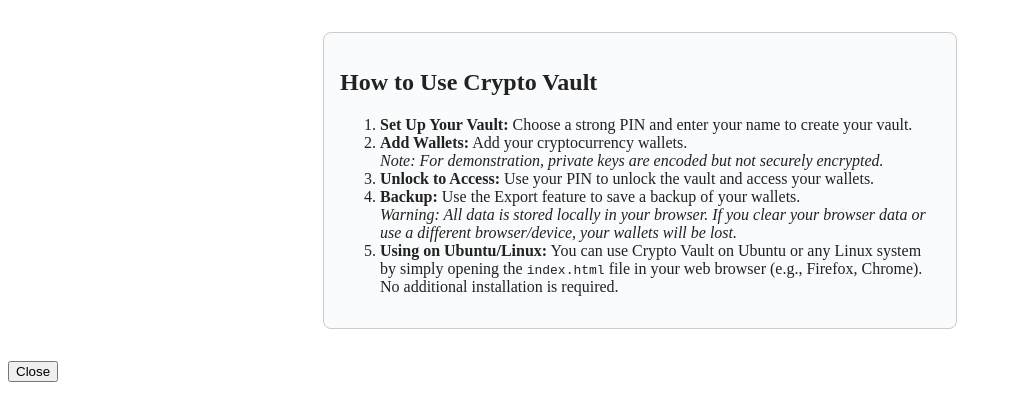
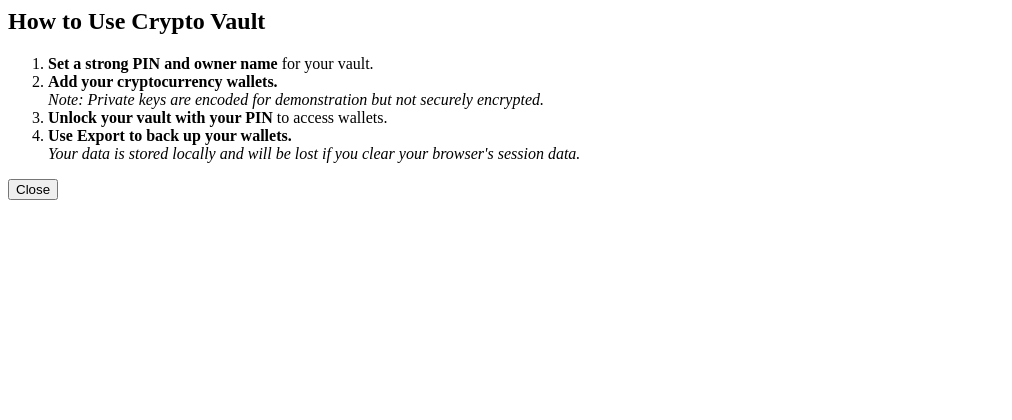
Before and after one commit to 00impera/Index.html, a plain HTML site: page Index.html in a window 1280 px wide. Shown: the whole page, without its empty margins (0-1012 px from the left). Drawn offline with Linux system fonts and the light colour scheme.

Commit message:
Update Index.html with improved instructions modal content

```diff
--- a/Index.html
+++ b/Index.html
@@ -1,42 +1,19 @@
-<!DOCTYPE html>
-<html lang="en">
-<head>
-    <meta charset="UTF-8">
-    <meta name="viewport" content="width=device-width, initial-scale=1.0">
-    <title>Crypto Vault - Secure Storage</title>
-    <style>
-        /* ...[Styles unchanged, omitted for brevity]... */
-    </style>
-</head>
-<body>
-    <div class="vault-container">
-        <!-- Lock Screen -->
-        <!-- ...[Unchanged UI code omitted for brevity]... -->
-
-        <!-- Instructions Modal -->
+<!-- Instructions Modal - updated for clarity -->
 <div id="instructionsModal" class="modal hidden">
   <div class="modal-content">
-                <!-- Updated instructions start here -->
-                <section id="how-to-use-crypto-vault" style="max-width:600px;margin:2em auto;padding:1em;border:1px solid #ccc;border-radius:8px;background:#fafbfc;color:#222;">
+    <section id="how-to-use-crypto-vault">
       <h2>How to Use Crypto Vault</h2>
       <ol>
-                    <li><strong>Set Up Your Vault:</strong> Choose a strong PIN and enter your name to create your vault.</li>
-                    <li><strong>Add Wallets:</strong> Add your cryptocurrency wallets.<br>
-                        <em>Note: For demonstration, private keys are encoded but not securely encrypted.</em>
+        <li><strong>Set a strong PIN and owner name</strong> for your vault.</li>
+        <li><strong>Add your cryptocurrency wallets.</strong><br>
+          <em>Note: Private keys are encoded for demonstration but not securely encrypted.</em>
         </li>
-                    <li><strong>Unlock to Access:</strong> Use your PIN to unlock the vault and access your wallets.</li>
-                    <li><strong>Backup:</strong> Use the Export feature to save a backup of your wallets.<br>
-                        <em>Warning: All data is stored locally in your browser. If you clear your browser data or use a different browser/device, your wallets will be lost.</em>
+        <li><strong>Unlock your vault with your PIN</strong> to access wallets.</li>
+        <li><strong>Use Export to back up your wallets.</strong><br>
+          <em>Your data is stored locally and will be lost if you clear your browser's session data.</em>
         </li>
-                    <li><strong>Using on Ubuntu/Linux:</strong> You can use Crypto Vault on Ubuntu or any Linux system by simply opening the <code>index.html</code> file in your web browser (e.g., Firefox, Chrome). No additional installation is required.</li>
       </ol>
+      <button class="btn btn-secondary" onclick="hideInstructions()">Close</button>
     </section>
-                <button class="btn btn-secondary" onclick="hideInstructions()">Close</button>
   </div>
 </div>
-    </div>
-    <script>
-        // ...[Script unchanged, omitted for brevity]...
-    </script>
-</body>
-</html>
```
Lines whose indentation alone changed are shown as unchanged.
